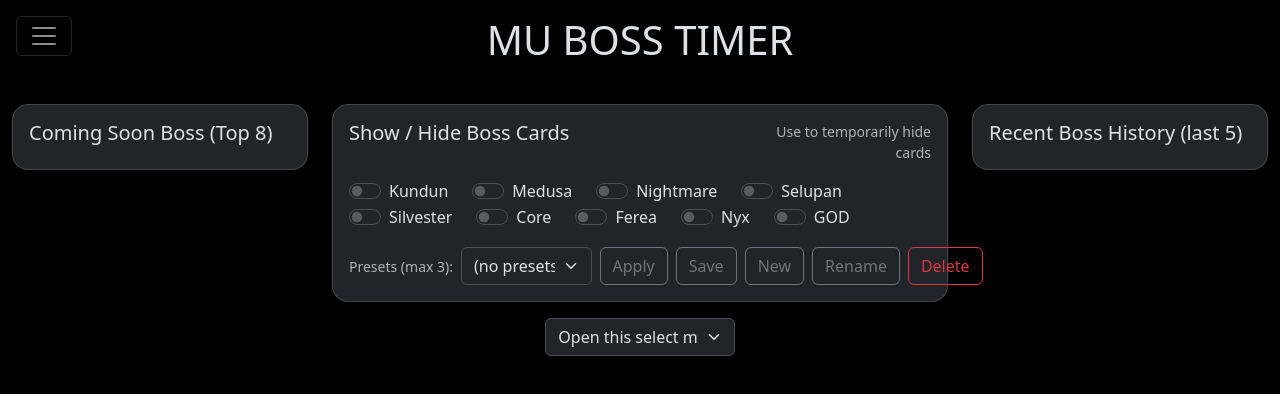
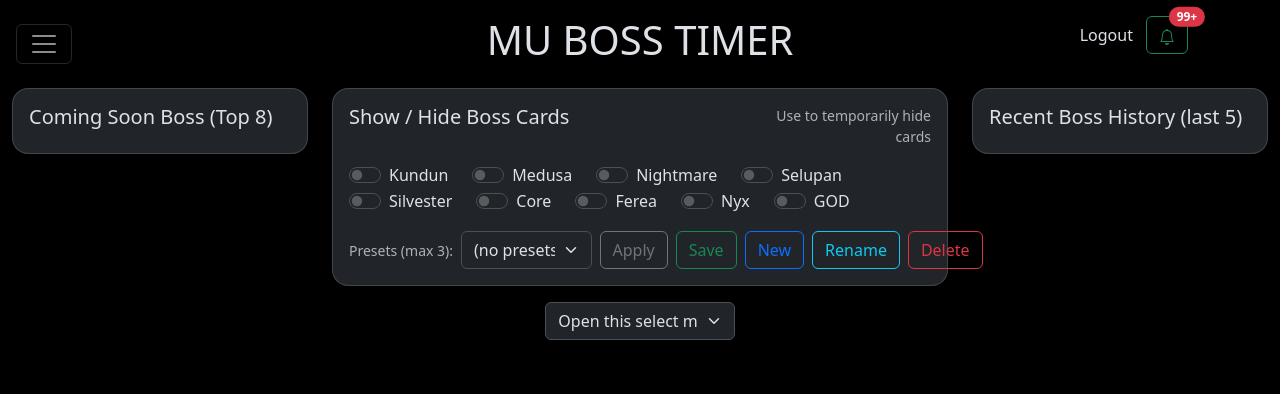
Before and after one commit to holuquockhai/gavin-mu-bosses-appearance, a React (Vite) app in the folder react-project/: page / in a window 1280 px wide. Shown: the top 394 px of the page. Built offline with nearby package versions, Linux system fonts and the light colour scheme.

Commit message:
update setting and notificagion layout

```diff
--- a/react-project/src/components/MainContent.jsx
+++ b/react-project/src/components/MainContent.jsx
@@ -34,9 +34,9 @@ function MainContent({bosses, channels}){
                             </div>
                             <div className="col-7 hstack gap-2">
                                 <button className="btn btn-outline-secondary" id="applyPresetBtn">Apply</button>
-                                <button className="btn btn-outline-secondary" id="savePresetBtn">Save</button>
-                                <button className="btn btn-outline-secondary" id="newPresetBtn">New</button>
-                                <button className="btn btn-outline-secondary" id="renamePresetBtn">Rename</button>
+                                <button className="btn btn-outline-success" id="savePresetBtn">Save</button>
+                                <button className="btn btn-outline-primary" id="newPresetBtn">New</button>
+                                <button className="btn btn-outline-info" id="renamePresetBtn">Rename</button>
                                 <button type="button" className="btn btn-outline-danger" id="deletePresetBtn">Delete</button>
                             </div>
                         </div>
--- a/react-project/src/components/TopNavigation.jsx
+++ b/react-project/src/components/TopNavigation.jsx
@@ -1,18 +1,32 @@
 function TopNavigation(){
     return(
         <>
-        <div className="row input-group">
+        <div className="row input-group fixed-top ">
             {/* <a class="btn btn-primary" data-bs-toggle="offcanvas" href="#offcanvasExample" role="button" aria-controls="offcanvasExample">
             Link with href
             </a> */}
+            <div className="col-1">
+                <nav class="navbar">
+                    <div class="p-3">
+                        <button class="navbar-toggler" type="button" data-bs-toggle="offcanvas" data-bs-target="#offcanvasExample" aria-controls="offcanvasExample" aria-expanded="false" aria-label="Toggle navigation">
+                        <span class="navbar-toggler-icon"></span>
+                        </button>
+                    </div>
+                </nav>
+            </div>
+            <div className="col-2 ms-auto mt-3">
+                <button className="btn">Logout</button>
+                <button type="button" class="btn btn-outline-success" data-bs-toggle="offcanvas" data-bs-target="#offcanvasRight" aria-controls="offcanvasRight">
+                    <svg xmlns="http://www.w3.org/2000/svg" width="16" height="16" fill="currentColor" class="bi bi-bell" viewBox="0 0 16 16">
+                    <path d="M8 16a2 2 0 0 0 2-2H6a2 2 0 0 0 2 2M8 1.918l-.797.161A4 4 0 0 0 4 6c0 .628-.134 2.197-.459 3.742-.16.767-.376 1.566-.663 2.258h10.244c-.287-.692-.502-1.49-.663-2.258C12.134 8.197 12 6.628 12 6a4 4 0 0 0-3.203-3.92zM14.22 12c.223.447.481.801.78 1H1c.299-.199.557-.553.78-1C2.68 10.2 3 6.88 3 6c0-2.42 1.72-4.44 4.005-4.901a1 1 0 1 1 1.99 0A5 5 0 0 1 13 6c0 .88.32 4.2 1.22 6"></path>
+                    </svg>
+                    <span class="position-absolute top-0 start-100 translate-middle badge rounded-pill bg-danger">
+                        99+
+                        <span class="visually-hidden">unread messages</span>
+                    </span>
+                </button>
+            </div>
 
-            <nav class="navbar">
-                <div class="fixed-top p-3">
-                    <button class="navbar-toggler" type="button" data-bs-toggle="offcanvas" data-bs-target="#offcanvasExample" aria-controls="offcanvasExample" aria-expanded="false" aria-label="Toggle navigation">
-                    <span class="navbar-toggler-icon"></span>
-                    </button>
-                </div>
-            </nav>
 
             <div class="offcanvas offcanvas-start" tabindex="-1" id="offcanvasExample" aria-labelledby="offcanvasExampleLabel">
                 <div class="offcanvas-header">
@@ -44,6 +58,62 @@ function TopNavigation(){
                     </div>
                 </div>
             </div>
+
+
+            <div class="offcanvas offcanvas-end" tabindex="-1" id="offcanvasRight"  data-bs-scroll="true" aria-labelledby="offcanvasRightLabel">
+                <div class="offcanvas-header">
+                    <h5 class="offcanvas-title" id="offcanvasRightLabel">
+                        <svg xmlns="http://www.w3.org/2000/svg" width="16" height="16" fill="currentColor" class="bi bi-bell" viewBox="0 0 16 16">
+  <path d="M8 16a2 2 0 0 0 2-2H6a2 2 0 0 0 2 2M8 1.918l-.797.161A4 4 0 0 0 4 6c0 .628-.134 2.197-.459 3.742-.16.767-.376 1.566-.663 2.258h10.244c-.287-.692-.502-1.49-.663-2.258C12.134 8.197 12 6.628 12 6a4 4 0 0 0-3.203-3.92zM14.22 12c.223.447.481.801.78 1H1c.299-.199.557-.553.78-1C2.68 10.2 3 6.88 3 6c0-2.42 1.72-4.44 4.005-4.901a1 1 0 1 1 1.99 0A5 5 0 0 1 13 6c0 .88.32 4.2 1.22 6"></path>
+</svg>
+                        &nbsp; Notifications
+                    </h5>
+
+                    <button type="button" class="btn-close" data-bs-dismiss="offcanvas" aria-label="Close"></button>
+                </div>
+                 <hr class="my-1"/>
+                <div class="offcanvas-body">
+                    <div class="alert alert-light alert-dismissible fade show" role="alert">
+                        <span className="small">Gavin just setup time for ABC Boss at 12:30 pm </span>
+                        <button type="button" class="btn-close" data-bs-dismiss="alert" aria-label="Close"></button>
+                    </div>
+
+                    <div class="alert alert-light alert-dismissible fade show" role="alert">
+                        <span className="small">Gavin just setup time for ABC Boss at 12:30 pm </span>
+                        <button type="button" class="btn-close" data-bs-dismiss="alert" aria-label="Close"></button>
+                    </div>
+
+                    <div class="alert alert-light alert-dismissible fade show" role="alert">
+                        <span className="small">Gavin just setup time for ABC Boss at 12:30 pm </span>
+                        <button type="button" class="btn-close" data-bs-dismiss="alert" aria-label="Close"></button>
+                    </div>
+
+                    <div class="alert alert-light alert-dismissible fade show" role="alert">
+                        <span className="small">Gavin just setup time for ABC Boss at 12:30 pm </span>
+                        <button type="button" class="btn-close" data-bs-dismiss="alert" aria-label="Close"></button>
+                    </div>
+
+                    <div class="alert alert-light alert-dismissible fade show" role="alert">
+                        <span className="small">Gavin just setup time for ABC Boss at 12:30 pm </span>
+                        <button type="button" class="btn-close" data-bs-dismiss="alert" aria-label="Close"></button>
+                    </div>
+
+                    <div class="alert alert-light alert-dismissible fade show" role="alert">
+                        <span className="small">Gavin just setup time for ABC Boss at 12:30 pm </span>
+                        <button type="button" class="btn-close" data-bs-dismiss="alert" aria-label="Close"></button>
+                    </div>
+
+                    <div class="alert alert-light alert-dismissible fade show" role="alert">
+                        <span className="small">Gavin just setup time for ABC Boss at 12:30 pm </span>
+                        <button type="button" class="btn-close" data-bs-dismiss="alert" aria-label="Close"></button>
+                    </div>
+
+                    <div class="alert alert-light alert-dismissible fade show" role="alert">
+                        <span className="small">Gavin just setup time for ABC Boss at 12:30 pm </span>
+                        <button type="button" class="btn-close" data-bs-dismiss="alert" aria-label="Close"></button>
+                    </div>
+                </div>
+            </div>
         </div>
 
 
```
